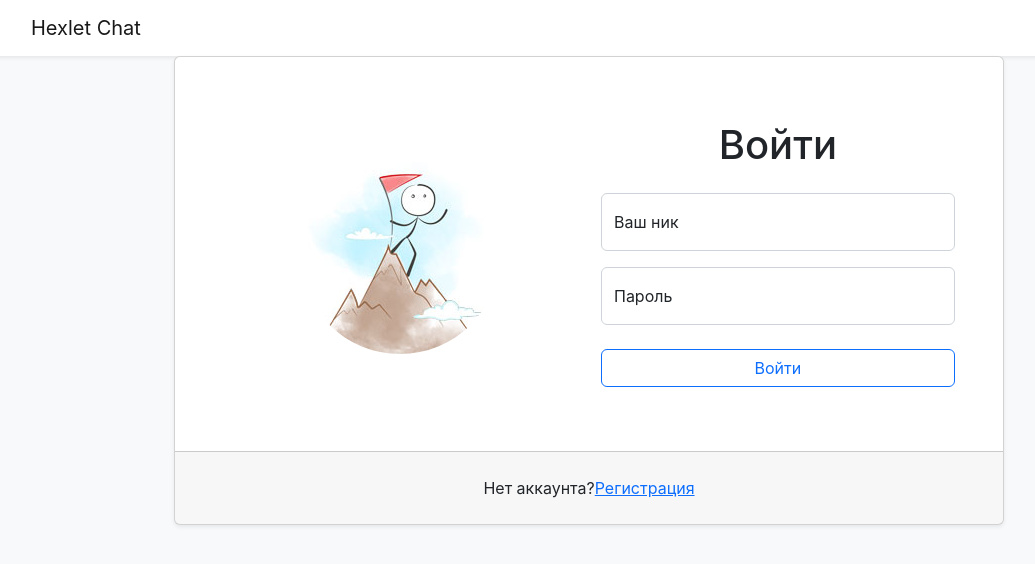
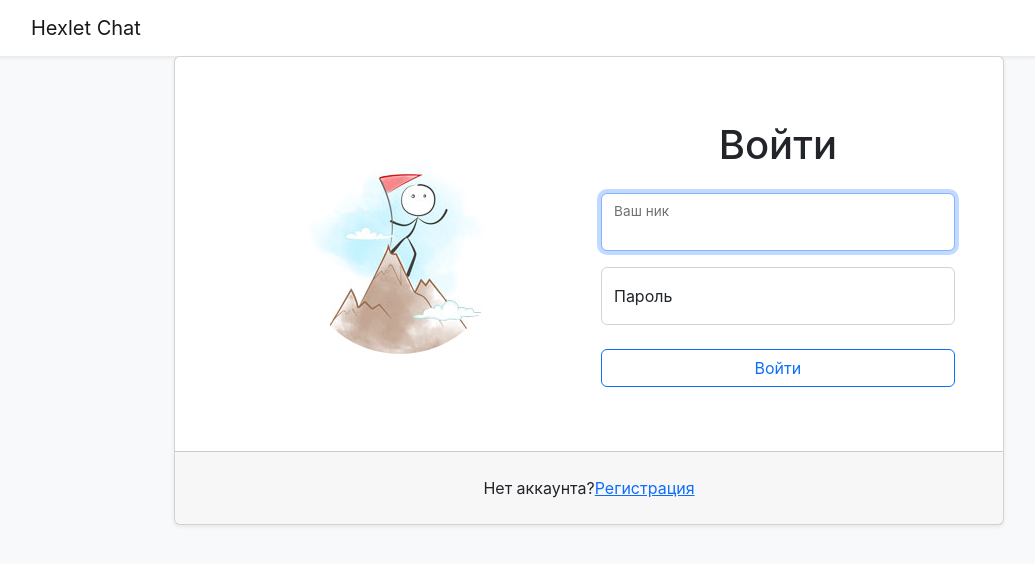
Before and after one commit to Olvenn/frontend-project-12, a React (Create React App) app in the folder frontend/: page / in a window 1280 px wide. Shown: the top 564 px of the page, without its empty margins (51-1086 px from the left). Built offline with nearby package versions, Linux system fonts and the light colour scheme.

Commit message:
The Formik library was used to create the form, and yup was used to validate input fields

```diff
--- a/frontend/src/components/auth/auth.jsx
+++ b/frontend/src/components/auth/auth.jsx
@@ -1,6 +1,50 @@
+import React, { useEffect, useRef, useState } from 'react';
 import { Button, Form } from 'react-bootstrap';
+import { useFormik } from 'formik';
+import * as yup from 'yup';
 
-const Auth = () => (
+const validationSchema = yup.object().shape({
+  username: yup
+    .string()
+    .required('Required'),
+  password: yup
+    .string()
+    .required('Required'),
+});
+
+const Auth = () => {
+  const [validated, setValidated] = useState(false);
+  const inputRef = useRef();
+
+  useEffect(() => {
+    inputRef.current.focus();
+  }, []);
+
+  const initialValues = {
+    username: '',
+    password: '',
+  };
+
+  const formik = useFormik({
+    initialValues,
+    validationSchema,
+    onSubmit: async (values) => {
+      setValidated(false);
+
+      try {
+        console.log(values);
+      } catch (err) {
+        if (err.isAxiosError && err.response.status === 401) {
+          setValidated(true);
+          inputRef.current.select();
+          return;
+        }
+        throw err;
+      }
+    },
+  });
+
+  return (
     <div className="container-fluid h-100">
       <div className="row justify-content-center align-content-center h-100">
         <div className="col-12 col-md-8 col-xxl-6">
@@ -13,13 +57,16 @@ const Auth = () => (
                 <h1 className="text-center mb-4">Войти</h1>
                 <Form.Group className="form-floating mb-3">
                   <Form.Control
-                  value=""
+                    onChange={formik.handleChange}
+                    value={formik.values.username}
                     name="username"
                     id="username"
+                    className="form-control"
                     autoComplete="username"
+                    placeholder="Ваш ник"
+                    isInvalid={validated}
                     required
-                  placeholder="Ваш ник"
-                  className="form-control"
+                    ref={inputRef}
                   />
                   <Form.Label htmlFor="username">
                     Ваш ник
@@ -27,12 +74,14 @@ const Auth = () => (
                 </Form.Group>
                 <Form.Group className="form-floating mb-4">
                   <Form.Control
-                  value=""
+                    onChange={formik.handleChange}
+                    value={formik.values.password}
                     id="password"
                     placeholder="password"
                     name="password"
                     autoComplete="current-password"
                     type="password"
+                    isInvalid={validated}
                     required
                   />
                   <Form.Label htmlFor="password">Пароль</Form.Label>
@@ -58,5 +107,12 @@ const Auth = () => (
       </div>
     </div>
   );
+};
 
 export default Auth;
+// https://formik.org/docs/api/errormessage
+// https://formik.org/docs/api/useFormik
+// https://react-bootstrap.github.io/forms/validation/
+// https://formik.org/docs/guides/validation
+// https://www.smashingmagazine.com/2020/10/react-validation-formik-yup/
+// https://formik.org/docs/guides/validation
```
Lines whose indentation alone changed are shown as unchanged.
